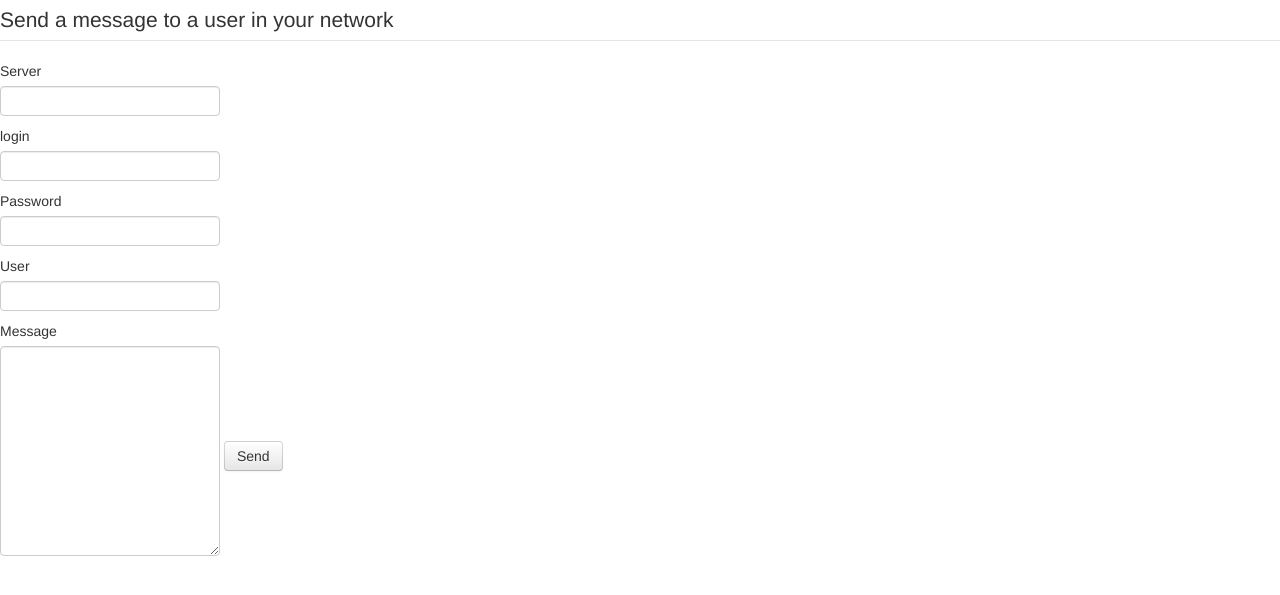
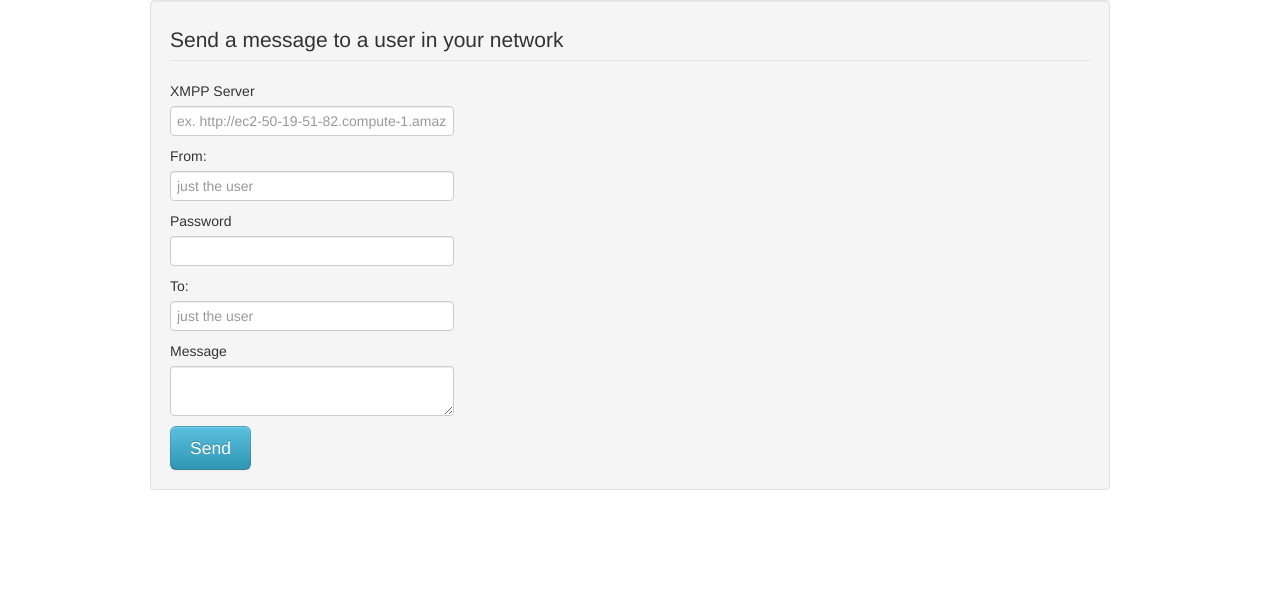
Before and after one commit to kuryaki/twnel-client, a Django app: page / in a window 1280 px wide. Shown: the top 595 px of the page. Run offline with Django 3.2, Linux system fonts and the light colour scheme.

Commit message:
Cosmetic fixes

```diff
--- a/twnelClient/front/templates/index.html
+++ b/twnelClient/front/templates/index.html
@@ -8,29 +8,33 @@
     <title>XMPP - Twnel client</title>
 </head>
 <body>
-    {{ result }}
-    <form id="formMessage" action="/" method="POST">
+    <div class="container">
+        <div class="row">
+            <form id="formMessage" action="/" method="POST" class="well">
             {% csrf_token %}
                 <fieldset>
                     <legend> Send a message to a user in your network </legend>
 
-            <label for="server">Server</label>
-            <input name="server" id="server" type="text">
+                    <label for="server">XMPP Server</label>
+                    <input name="server" id="server" type="text" class="input-xlarge" placeholder="ex. http://ec2-50-19-51-82.compute-1.amazonaws.com/">
 
-            <label for="login">login</label>
-            <input name="login" id="login" type="text" autocomplete="off">
+                    <label for="login">From:</label>
+                    <input name="login" id="login" type="text" autocomplete="off" class="input-xlarge" placeholder="just the user">
 
                     <label for="password">Password</label>
-            <input name="password" id="password" type="password" autocomplete="off">
+                    <input name="password" id="password" type="password" autocomplete="off" class="input-xlarge">
 
-            <label for="user">User</label>
-            <input name="user" id="user" type="text">
+                    <label for="user">To:</label>
+                    <input name="user" id="user" type="text" class="input-xlarge" placeholder="just the user">
 
                     <label for="message">Message</label>
-            <textarea name="message" id="message" cols="30" rows="10"></textarea>
+                    <textarea name="message" class="field input-xlarge" id="message"></textarea>
 
-            <button type="submit" class="btn">Send</button>
                 </fieldset>
+                <button type="submit" class="btn btn-large btn-info">Send</button>
+                <span class="label {{ display }}">{{ result }}</span>
             </form>
+        </div>
+    </div>
 </body>
 </html>
--- a/twnelClient/front/views.py
+++ b/twnelClient/front/views.py
@@ -1,4 +1,3 @@
-# Create your views here.
 import sleekxmpp
 
 from django.shortcuts import render
@@ -16,10 +15,11 @@ def home(request):
 
         if xmpp.connect():
             xmpp.process(block=True)
-            return render(request, 'index.html', {'result': 'sep'})
+            return render(request, 'index.html', {'result': 'Message sent', 'display': 'label-success'})
         else:
-            return render(request, 'index.html', {'result': 'nope'})
-    return render(request, 'index.html', {'result': ''})
+            return render(request, 'index.html', {'result': 'Problems sending the message', 'display': 'label-important'})
+
+    return render(request, 'index.html', {'result': '', 'display': 'hide'})
 
 
 class SendMessage(sleekxmpp.ClientXMPP):
@@ -27,16 +27,9 @@ class SendMessage(sleekxmpp.ClientXMPP):
     def __init__(self, jid, password, recipient, message):
         sleekxmpp.ClientXMPP.__init__(self, jid, password)
 
-        # The message we wish to send, and the JID that
-        # will receive it.
         self.recipient = recipient
         self.msg = message
 
-        # The session_start event will be triggered when
-        # the bot establishes its connection with the server
-        # and the XML streams are ready for use. We want to
-        # listen for this event so that we we can initialize
-        # our roster.
         self.add_event_handler("session_start", self.start)
         self.register_plugin('xep_0030')
         self.register_plugin('xep_0199')
@@ -50,6 +43,4 @@ class SendMessage(sleekxmpp.ClientXMPP):
                           mbody=self.msg,
                           mtype='chat')
 
-        # Using wait=True ensures that the send queue will be
-        # emptied before ending the session.
         self.disconnect(wait=True)
```
Lines whose indentation alone changed are shown as unchanged.
